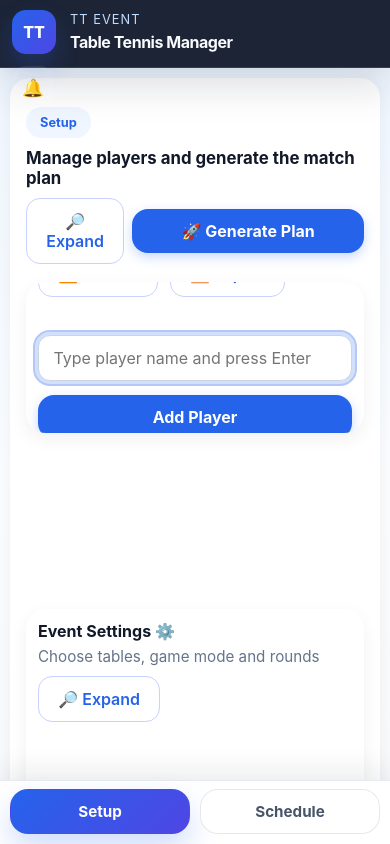
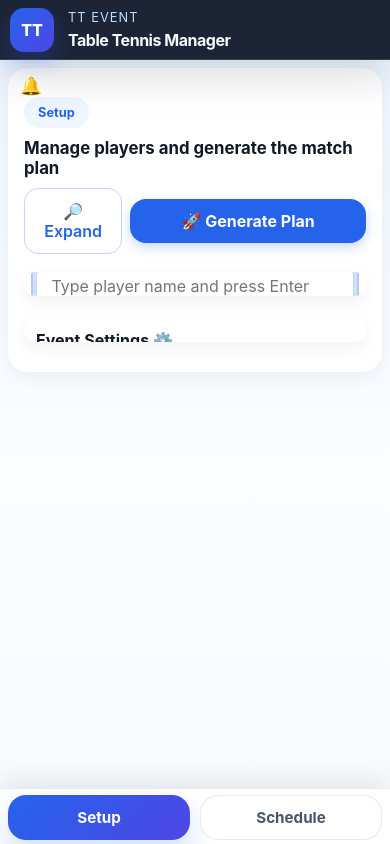
Before and after one commit to HEHEHEHEHE21929/table-tennis-app, a React (Vite) app: page /setup in a window 390 px wide. Built offline with nearby package versions, Linux system fonts and the light colour scheme.

Commit message:
Mobile: use internal panel scrolling so app fits on phone viewport

```diff
--- a/src/styles.css
+++ b/src/styles.css
@@ -1745,18 +1745,21 @@ select {
    Panels will scroll internally when content overflows. */
 @media (max-width: 767px) {
   :root {
-    --header-height: 68px;
-    --footer-height: 64px;
-  }
-
-  html, body, #root, .app-shell {
+    --header-height: 60px;
+    --footer-height: 56px;
+  }
+
+  html, body {
     height: 100%;
-  }
-
-  .app-shell {
+    margin: 0;
+    overflow: hidden; /* prevent page-level scrolling */
+  }
+
+  #root, .app-shell {
     height: 100vh;
     max-width: 100%;
     margin: 0 auto;
+    overflow: hidden;
   }
 
   .app-bar {
@@ -1765,7 +1768,7 @@ select {
     left: 0;
     right: 0;
     height: var(--header-height);
-    padding: 10px 12px;
+    padding: 8px 10px;
     z-index: 40;
   }
 
@@ -1775,7 +1778,7 @@ select {
     left: 0;
     right: 0;
     height: var(--footer-height);
-    padding: 8px 10px;
+    padding: 6px 8px;
     z-index: 40;
   }
 
@@ -1785,23 +1788,24 @@ select {
     bottom: var(--footer-height);
     left: 0;
     right: 0;
-    padding: 10px;
-    overflow: hidden; /* avoid whole-page scroll */
+    padding: 8px;
+    overflow: auto; /* main content scrolls internally */
+    -webkit-overflow-scrolling: touch;
   }
 
   .setup-grid {
-    display: grid;
-    grid-template-columns: 1fr;
+    display: flex;
+    flex-direction: column;
     gap: 8px;
     height: 100%;
-    align-content: start;
   }
 
   .panel {
     display: flex;
     flex-direction: column;
     gap: 8px;
-    height: calc(50% - 8px);
+    flex: 1 1 0;
+    min-height: 0; /* allow children to scroll */
     overflow: hidden;
   }
 
```
